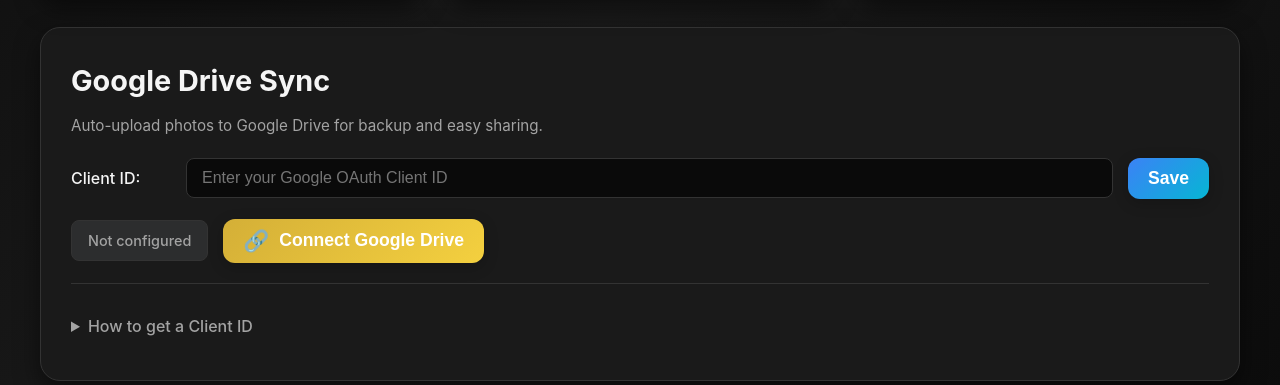
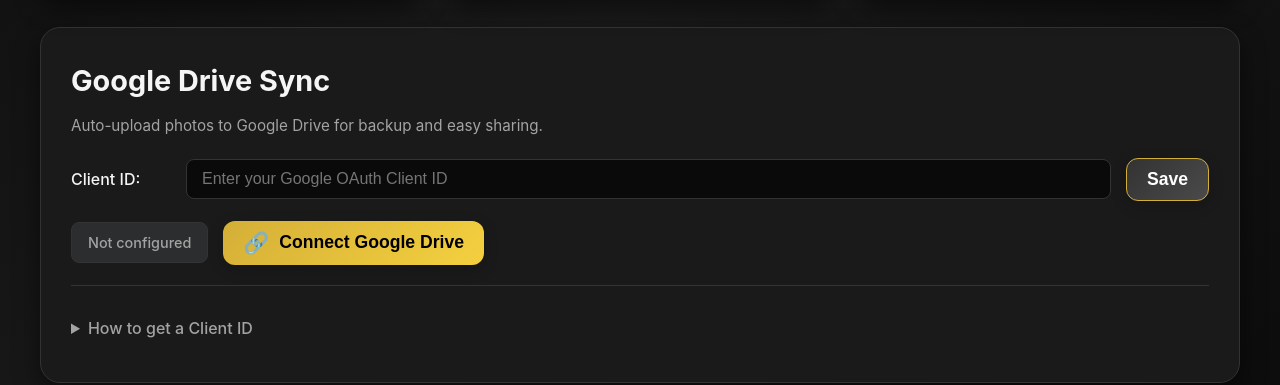
Before and after one commit to Sachmoney/photobooth, a plain HTML site: page index.html in a window 1280 px wide. Shown: the part 589-974 px from the top of the page. Drawn offline with Linux system fonts and the light colour scheme.

Commit message:
Update site

```diff
--- a/style.css
+++ b/style.css
@@ -384,19 +384,22 @@
 }
 
 .btn-primary {
-    background: linear-gradient(135deg, var(--primary-color), var(--secondary-color));
+    background: linear-gradient(135deg, var(--gold), var(--gold-light));
+    color: #000;
 }
 
 .btn-primary:hover {
-    background: linear-gradient(135deg, #7c7ff5, #a78bfa);
+    background: linear-gradient(135deg, var(--gold-light), #ffe066);
 }
 
 .btn-secondary {
-    background: linear-gradient(135deg, #3b82f6, #06b6d4);
+    background: linear-gradient(135deg, #333333, #4a4a4a);
+    border: 1px solid var(--gold);
 }
 
 .btn-secondary:hover {
-    background: linear-gradient(135deg, #60a5fa, #22d3ee);
+    background: linear-gradient(135deg, #4a4a4a, #5a5a5a);
+    border-color: var(--gold-light);
 }
 
 .btn-danger {
```
Also changed, not shown: 1 other file.
